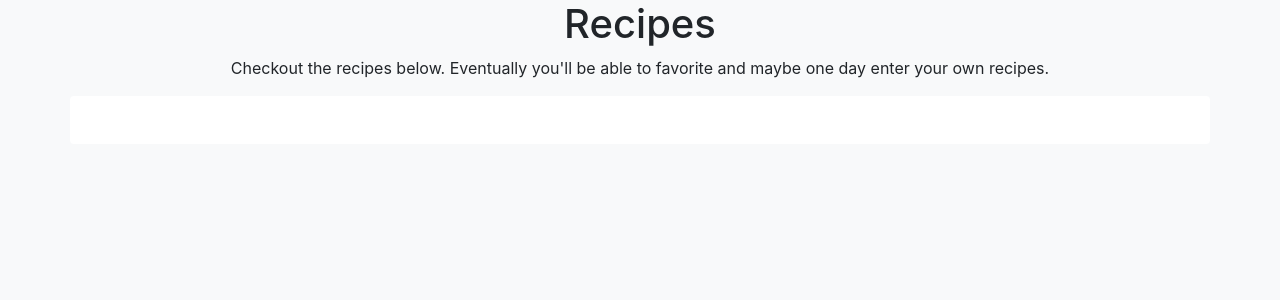
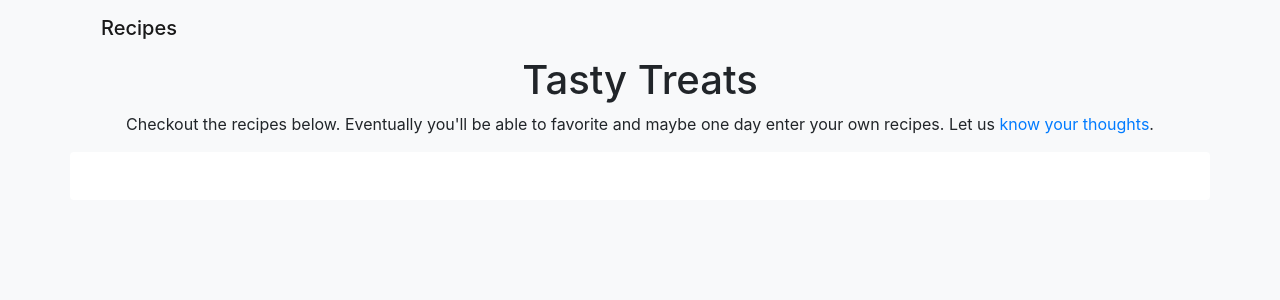
Before and after one commit to garrypolley/recipe_app, a Django app: page / in a window 1280 px wide. Shown: the top 300 px of the page. Run offline with Django 3.2, Linux system fonts and the light colour scheme; data that the repository does not hold is empty; some libraries are stand-ins or nearby versions.

Commit message:
Add in ico and a bit of clean up

```diff
--- a/recipe/templates/recipe/recipe_list.html
+++ b/recipe/templates/recipe/recipe_list.html
@@ -6,10 +6,10 @@
 {% block 'body' %}
 <div class="row text-center">
     <div class="col">
-        <h1>Recipes</h1>
+        <h1>Tasty Treats</h1>
         <p>
             Checkout the recipes below. Eventually you'll be able to favorite and
-            maybe one day enter your own recipes.
+            maybe one day enter your own recipes. Let us <a href="mailto:garrympolley+recipe-app@gmail.com">know your thoughts</a>.
         </p>
     </div>
 </div>
--- a/recipe_app/templates/base.html
+++ b/recipe_app/templates/base.html
@@ -1,13 +1,19 @@
 <!DOCTYPE html>
 <html class="bg-light">
+
+{% load static %}
 
 <head>
     <title>{% block 'title' %}Recipe Site{% endblock  %}</title>
     <meta charset="utf-8">
     <meta name="viewport" content="width=device-width, initial-scale=1, shrink-to-fit=no">
     <link rel="stylesheet" href="https://maxcdn.bootstrapcdn.com/bootstrap/4.0.0/css/bootstrap.min.css" integrity="sha384-Gn5384xqQ1aoWXA+058RXPxPg6fy4IWvTNh0E263XmFcJlSAwiGgFAW/dAiS6JXm" crossorigin="anonymous">
+    <link rel="shortcut icon" href="{% static 'favicon.ico' %}"/>
 </head>
 <body class="container bg-light mb-5">
+    <nav class="navbar navbar-light">
+       <a href="/" class="navbar-brand h1 m-0">Recipes</a>
+    </nav>
     <main class="row">
     <div class="col">
     {% block 'body' %}
```
Also changed, not shown: recipe_app/static/app.css (added), recipe_app/static/favicon.ico (added), recipe_app/static/favicon.svg (added), 1 other file.
